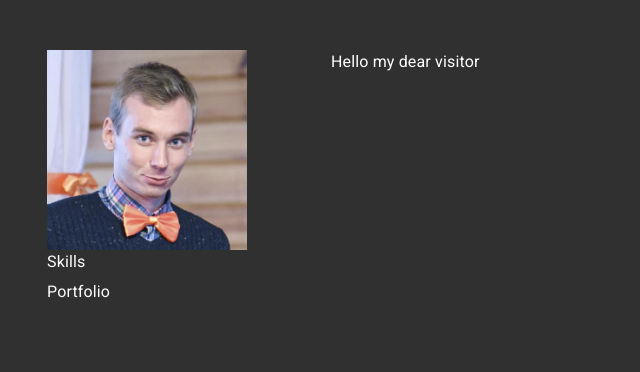
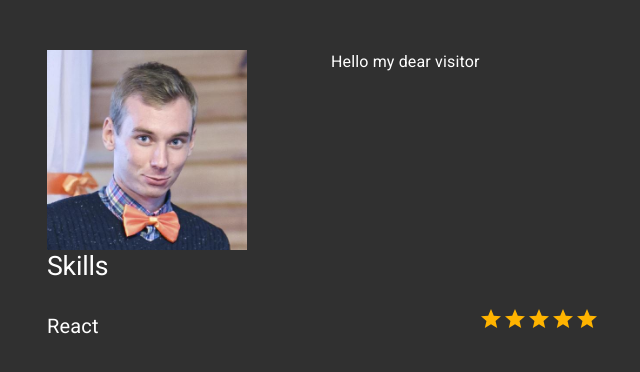
Before and after one commit to IpShot/zhernosek.com, a Next.js app: page / in a window 1280 px wide. Shown: the top 372 px of the page, without its empty margins (317-957 px from the left). Built offline with nearby package versions, Linux system fonts and the light colour scheme.

Commit message:
add skills list

```diff
--- a/package.json
+++ b/package.json
@@ -8,6 +8,7 @@
   },
   "dependencies": {
     "@material-ui/core": "^4.10.1",
+    "@material-ui/lab": "^4.0.0-alpha.55",
     "next": "^9.4.4",
     "react": "^16.13.1",
     "react-dom": "^16.13.1"
--- a/pages/index.js
+++ b/pages/index.js
@@ -1,4 +1,13 @@
-import { Grid, Avatar, Typography } from '@material-ui/core';
+import {
+  Grid,
+  Avatar,
+  Typography,
+  List,
+  ListItem,
+  ListItemText,
+  ListItemIcon,
+} from '@material-ui/core';
+import { Rating } from '@material-ui/lab';
 import { makeStyles } from '@material-ui/core/styles';
 import Layout from '../components/Layout';
 
@@ -23,6 +32,15 @@ const useStyles = makeStyles((theme) => ({
       height: 120,
       width: 120,
     },
+  },
+  skillsList: {
+
+  },
+  skillItem: {
+    padding: '8px 0',
+  },
+  skillItemText: {
+    fontSize: 20,
   },
 }));
 
@@ -53,19 +71,29 @@ function Profile() {
   );
 }
 
-function Skills() {
+function Skill({ name, level }) {
+  const classes = useStyles();
   return (
-    <Typography component="h2" gutterBottom>
-      Skills
-    </Typography>
+    <ListItem alignItems="space-between" className={classes.skillItem}>
+        <ListItemText primary={name} primaryTypographyProps={{ className: classes.skillItemText }}/>
+        <ListItemIcon>
+          <Rating value={level} readOnly />
+        </ListItemIcon>
+    </ListItem>
   );
 }
 
-function Portfolio() {
+function Skills() {
+  const classes = useStyles();
   return (
-    <Typography component="h2" gutterBottom>
-      Portfolio
-    </Typography>
+    <div>
+      <Typography variant="h2" gutterBottom>
+        Skills
+      </Typography>
+      <List className={classes.skillsList}>
+        <Skill name="React" level={5} />
+      </List>
+    </div>
   );
 }
 
@@ -74,7 +102,6 @@ export default function HomePage() {
     <Layout>
       <Profile />
       <Skills />
-      <Portfolio />
     </Layout>
   );
 }
```
Also changed, not shown: 1 other file (tests, documents, lock files or other folders).
